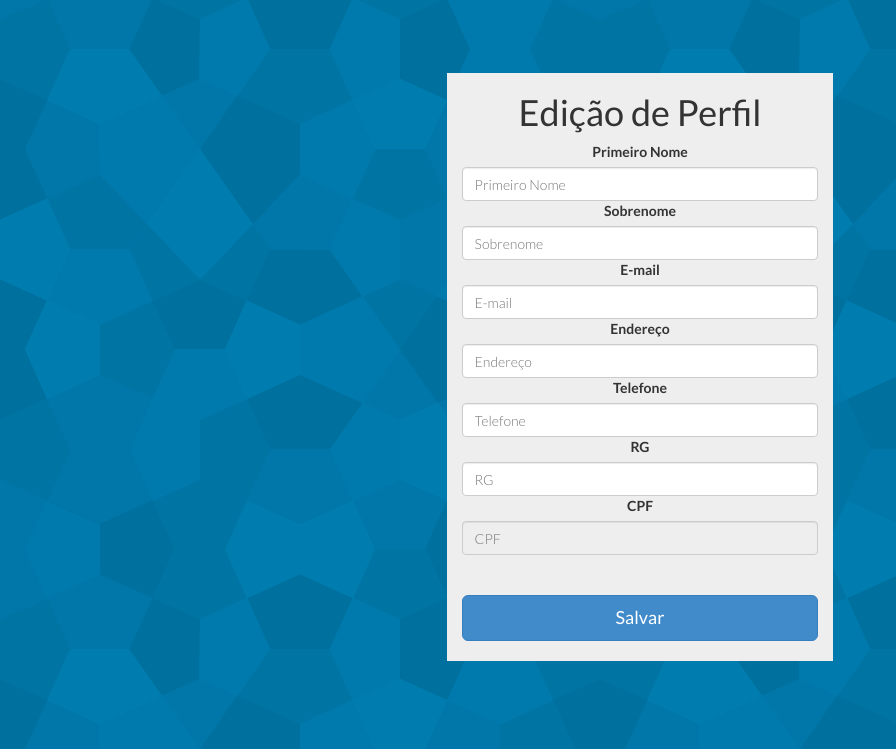
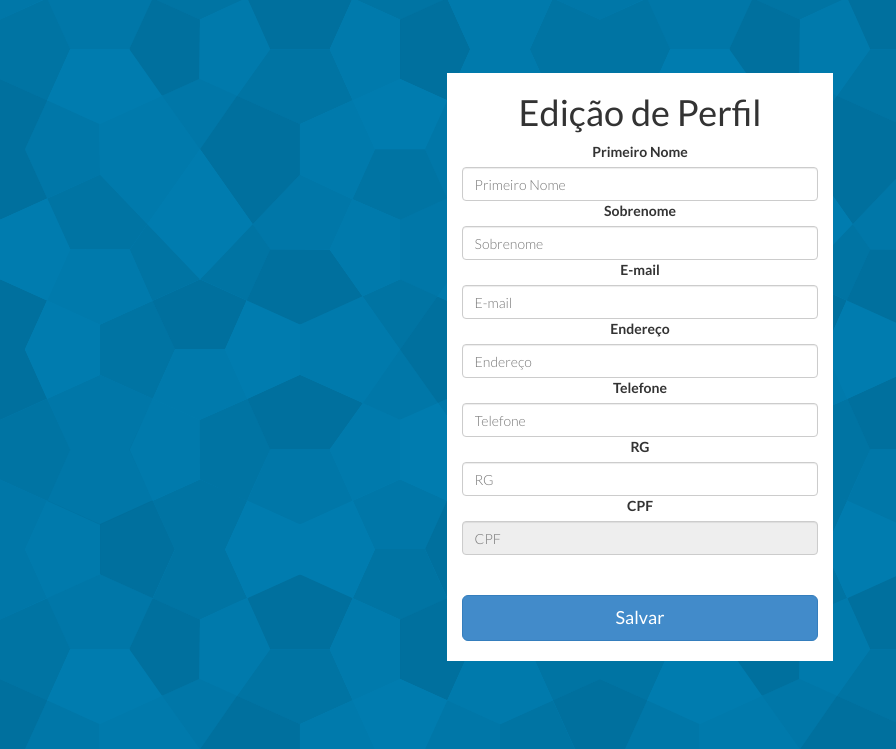
Before and after one commit to paulomoreno/DAS, a Django app: template templates/main/cliente/editar.html in a window 1280 px wide. Shown: the part 51-800 px from the top of the page, without its empty margins (0-896 px from the left). Run offline with Django 3.2, Linux system fonts and the light colour scheme; the template is opened without the code that fills it, so the values that code supplies are empty; some libraries are stand-ins or nearby versions.

Commit message:
telas de edicao melhoradas

```diff
--- a/templates/main/cliente/editar.html
+++ b/templates/main/cliente/editar.html
@@ -12,7 +12,7 @@
   {% csrf_token %}
 
   <div class="row text-center">
-          <div class="col-md-4 col-md-offset-4" style="background-color: #eee;">
+          <div class="col-md-4 col-md-offset-4" style="background-color: white;">
 
             <h1>Edição de Perfil</h1>
             <label for="firstNameInput">Primeiro Nome</label>
```
Also changed, not shown: templates/main/secretaria/editar.html (+4 -6 lines).
